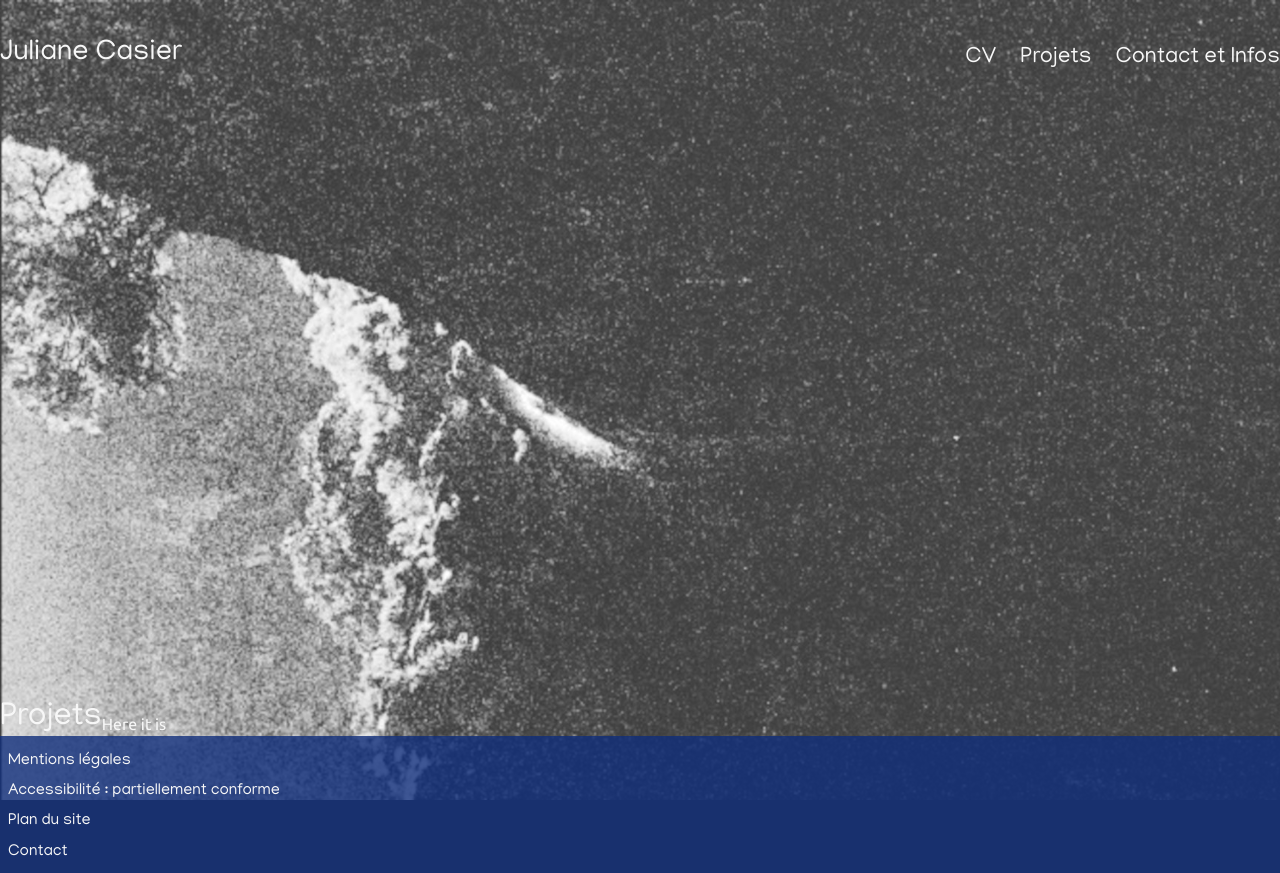
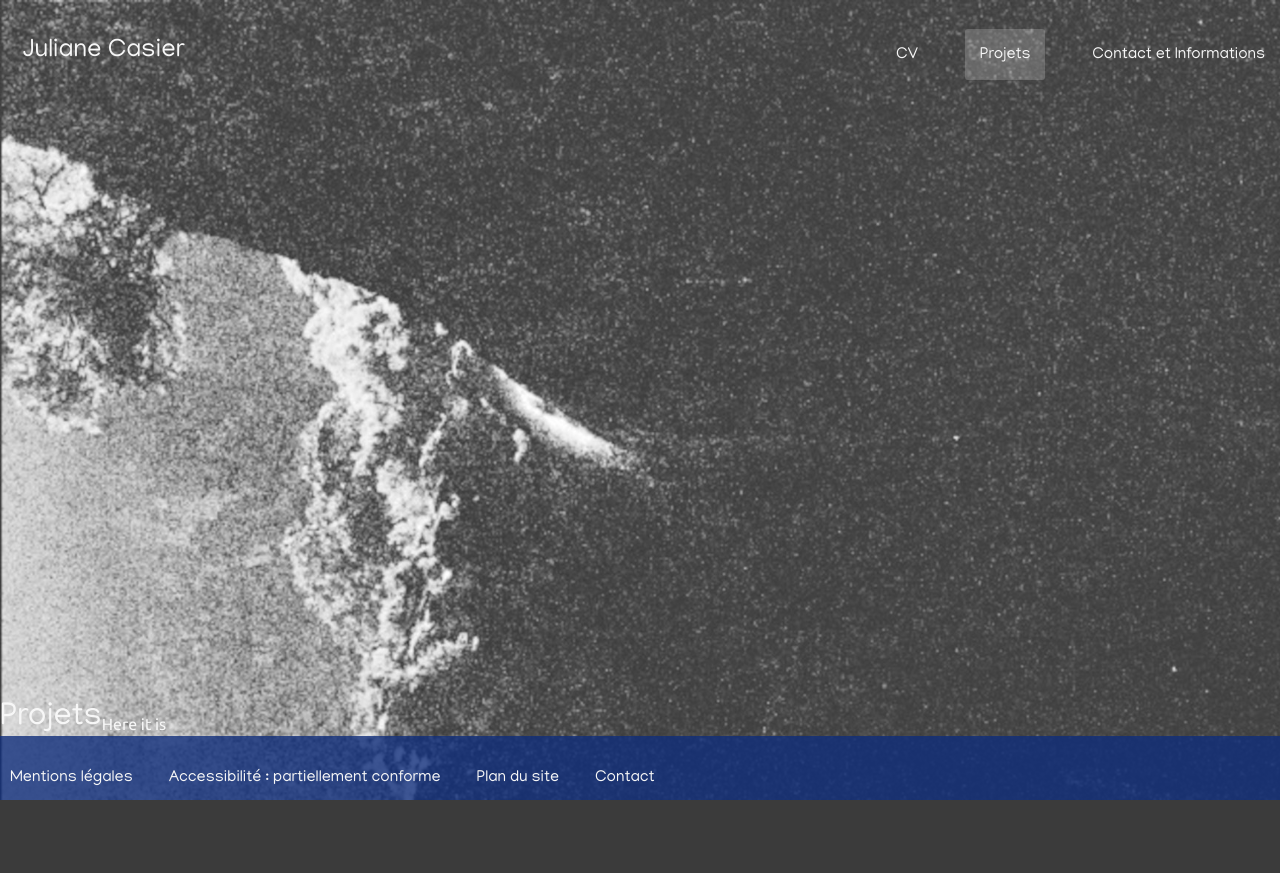
Before and after one commit to ilalande/portfolio, a Next.js app: page /projets in a window 1280 px wide. After the commit the page ends 800 px from the top, so only its background shows below. Built offline with nearby package versions, Linux system fonts and the light colour scheme.

Commit message:
refactoring navigation with a component navItems and routes file

```diff
--- a/components/footer/index.tsx
+++ b/components/footer/index.tsx
@@ -1,29 +1,14 @@
 import styles from '@styles/modules/Footer.module.scss';
 import Link from 'next/link';
+import { navItemsFooter } from '@utils/routes';
+import NavItems from '@components/navItems';
 const Footer = () => {
   return (
-    <>
-      <footer role='contentinfo' className={styles.footer}>
-        <div className={`${styles.listWrapper} section`}>
-          <ul>
-            <li>
-              <Link href='/page/mentions-legales'>Mentions légales</Link>
-            </li>
-            <li>
-              <Link href='/page/accessibilite'>
-                Accessibilité : partiellement conforme
-              </Link>
-            </li>
-            <li>
-              <Link href='/page/plan-du-site'>Plan du site</Link>
-            </li>
-            <li>
-              <Link href='/page/contact'>Contact</Link>
-            </li>
-          </ul>
-        </div>
-      </footer>
-    </>
+    <footer role='contentinfo' className={styles.footer}>
+      <div className={`${styles.listWrapper} section`}>
+        <NavItems navItems={navItemsFooter} cat='navFooter' />
+      </div>
+    </footer>
   );
 };
 export default Footer;
--- a/components/header/index.tsx
+++ b/components/header/index.tsx
@@ -1,5 +1,8 @@
 import styles from '@styles/modules/Header.module.scss';
-import Link from 'next/link';
+
+import { navItemsHeader } from '@utils/routes';
+import NavItems from '@components/navItems';
+
 const Header = () => {
   return (
     <>
@@ -9,22 +12,7 @@ const Header = () => {
           aria-label='navigation principale'
           className='section'
         >
-          <ul>
-            <li>
-              <Link href='/'>Juliane Casier </Link>
-            </li>
-          </ul>
-          <ul className={styles.menu}>
-            <li>
-              <Link href='/cv'>CV</Link>
-            </li>
-            <li>
-              <Link href='/page/projets'>Projets</Link>
-            </li>
-            <li>
-              <Link href='/page/contact'>Contact et Infos</Link>
-            </li>
-          </ul>
+          <NavItems navItems={navItemsHeader} cat='navHeader' />
         </nav>
       </header>
     </>
--- /dev/null
+++ b/components/navItems/index.tsx
@@ -0,0 +1,80 @@
+'use client';
+import styles from '@styles/modules/NavItems.module.scss';
+import { usePathname } from 'next/navigation';
+import Link from 'next/link';
+import { IRoutes } from '@custom-types/routes';
+import { useEffect } from 'react';
+interface INavItemsProps {
+  navItems: IRoutes[];
+  cat: string;
+}
+
+const NavItems = ({ navItems, cat }: INavItemsProps) => {
+  let pathname = usePathname() || '/';
+
+  return (
+    <div className={styles.navItems}>
+      {cat === 'navHeader' ? (
+        <div className={styles.headerWrapper}>
+          <ul className={styles.homeItemHeader}>
+            {pathname !== '/' ? (
+              <li>
+                <Link href={navItems[0].path}>{navItems[0].text}</Link>
+              </li>
+            ) : (
+              <></>
+            )}
+          </ul>
+          <ul className={styles.menuItemsHeader}>
+            {navItems
+              .filter((item) => item.name !== 'home')
+              .map((item) => {
+                return (
+                  <li
+                    key={item.id}
+                    className={
+                      pathname === item.path ? styles.activeLinkHeader : null
+                    }
+                  >
+                    {pathname !== item.path ? (
+                      <Link href={item.path}>{item.text}</Link>
+                    ) : (
+                      <span>{item.text}</span>
+                    )}
+                  </li>
+                );
+              })}
+          </ul>
+        </div>
+      ) : (
+        <div></div>
+      )}
+
+      {cat === 'navFooter' ? (
+        <div>
+          <ul className={styles.menuFooter}>
+            {navItems.map((item) => {
+              return (
+                <li
+                  key={item.id}
+                  className={
+                    pathname === item.path ? styles.activeLinkFooter : null
+                  }
+                >
+                  {pathname !== item.path ? (
+                    <Link href={item.path}>{item.text}</Link>
+                  ) : (
+                    <span>{item.text}</span>
+                  )}
+                </li>
+              );
+            })}
+          </ul>
+        </div>
+      ) : (
+        <></>
+      )}
+    </div>
+  );
+};
+export default NavItems;
--- /dev/null
+++ b/custom-types/routes.ts
@@ -0,0 +1,7 @@
+export interface IRoutes {
+  name: string;
+  text: string;
+  path: string;
+  id: string;
+  image?: string;
+}
--- a/styles/modules/Footer.module.scss
+++ b/styles/modules/Footer.module.scss
@@ -5,39 +5,3 @@
   font-size: 1.8rem;
   width: 100%;
 }
-.footer ul {
-  font-size: 1rem;
-  height: 100%;
-  width: 100%;
-  padding: 0.5rem;
-}
-.footer li {
-  padding-bottom: 0.2rem;
-  margin-top: 0.5rem;
-  //To avoid shift on hover
-  border-bottom: 1px solid transparent;
-}
-
-.footer a {
-  color: $main-color-white;
-}
-.footer li:hover {
-  border-bottom: 1px solid $main-color-white;
-  opacity: 90%;
-  cursor: pointer;
-  a {
-    font-weight: 800;
-  }
-}
-@media #{$laptop-up} {
-  .footer ul {
-    display: flex;
-    flex-wrap: wrap;
-    gap: 2rem;
-    margin: 0.2rem;
-    gap: 3rem;
-  }
-  .footer li {
-    padding-bottom: 0.5rem;
-  }
-}
--- a/styles/modules/Header.module.scss
+++ b/styles/modules/Header.module.scss
@@ -2,39 +2,7 @@
 
 .header nav {
   display: flex;
-  justify-content: space-between;
   align-items: flex-end;
   font-size: 1.8rem;
   width: 100%;
 }
-
-.header ul {
-  display: flex;
-  flex-wrap: wrap;
-}
-
-.menu {
-  font-size: 1.4rem;
-  gap: 1.5rem;
-}
-
-.header a {
-  color: $main-color-white;
-}
-
-.header li {
-  padding-bottom: 0.5rem;
-  //To avoid shift on hover
-  border-bottom: 2px solid transparent;
-}
-.header li:hover {
-  border-bottom: 2px solid white;
-  opacity: 90%;
-  cursor: pointer;
-}
-
-@media #{$laptop-up} {
-  .header ul {
-    margin-left: 0rem;
-  }
-}
--- /dev/null
+++ b/styles/modules/NavItems.module.scss
@@ -0,0 +1,113 @@
+@import '@styles/utilities/utilities.scss';
+.navItems {
+  width: 100%;
+  margin: 0;
+}
+
+.navItems ul {
+  font-size: 1rem;
+}
+
+.navItems li {
+  //To avoid too long line on hover in footer
+  width: fit-content;
+  //To avoid shift on hover
+  border: 2px solid transparent;
+}
+
+.navItems a:hover {
+  border-bottom: 2px solid $main-color-white;
+  opacity: 90%;
+  cursor: pointer;
+}
+
+.navItems a {
+  color: $main-color-white;
+}
+
+//To manage header
+.headerWrapper {
+  display: flex;
+  justify-content: space-between;
+  align-items: flex-end;
+  width: 100%;
+}
+
+.headerWrapper ul {
+  display: flex;
+  align-items: flex-end;
+  gap: 2rem;
+  margin-left: 0.5rem;
+  padding: 0;
+}
+
+.headerWrapper li {
+  padding: 0.8rem;
+}
+
+.menuItemsHeader a,
+.menuItemsHeader span {
+  font-size: 1rem;
+  padding-bottom: 0.8rem;
+}
+
+.activeLinkHeader {
+  background-color: $main-color-white__transparent20;
+  border-radius: 3px;
+}
+
+.homeItemHeader {
+  // To avoid shift on home page
+  min-width: 150px;
+}
+
+.homeItemHeader li {
+  font-size: 1.2rem;
+}
+
+.homeItemHeader a,
+.menuFooter span {
+  padding-bottom: 0.4rem;
+}
+//To manage footer
+.menuFooter {
+  margin: 0.5rem 0 0.2rem 0.5rem;
+}
+
+.menuFooter li {
+  padding-bottom: 0.5rem;
+}
+.menuFooter a,
+.menuFooter span {
+  padding-bottom: 0.4rem;
+}
+
+.activeLinkFooter span {
+  border-bottom: 2px solid $main-color-white;
+}
+
+//Media queries
+@media #{$laptop-up} {
+  .menuFooter {
+    margin: 0 0 0.2rem 0;
+  }
+
+  .headerWrapper ul {
+    margin: 0;
+  }
+}
+
+@media #{$medium-up} {
+  .menuFooter {
+    display: flex;
+    flex-wrap: wrap;
+    gap: 2rem;
+  }
+  .homeItemHeader li {
+    font-size: 1.6rem;
+  }
+
+  .menuItemsHeader li {
+    font-size: 1.2rem;
+  }
+}
--- a/styles/utilities/colorVariables.scss
+++ b/styles/utilities/colorVariables.scss
@@ -1,12 +1,15 @@
 $main-color-black: hsl(0, 0%, 23%);
 $second-color-blue: hsla(223, 78%, 27%);
 $main-color-white: hsl(0, 0%, 97%);
+$main-color-white__transparent20: hsl(0, 0%, 97%, 0.2);
 $second-color-blue__transparent-80: hsla(223, 78%, 27%, 0.8);
+$second-color-blue__transparent-60: hsla(223, 78%, 27%, 0.6);
 $main-color-white__transparent-80: hsl(0, 0%, 97%, 0.8);
 $main-color-black__transparent-90: hsl(0, 0%, 23%, 0.9);
 
 :export {
   main-color-black: $main-color-black;
   second-color-blue: $second-color-blue;
+  second-color-blue__transparent-80: $second-color-blue__transparent-80;
   main-color-white: $main-color-white;
 }
--- /dev/null
+++ b/utils/routes.ts
@@ -0,0 +1,55 @@
+import { IRoutes } from '@custom-types/routes';
+
+export const navItemsHeader: IRoutes[] = [
+  {
+    name: 'home',
+    text: 'Juliane Casier',
+    path: '/',
+    id: 'HEAD000',
+  },
+  {
+    name: 'cv',
+    text: 'CV',
+    path: '/cv',
+    id: 'HEAD001',
+  },
+  {
+    name: 'projects',
+    text: 'Projets',
+    path: '/projets',
+    id: 'HEAD002',
+  },
+  {
+    name: 'contact',
+    text: 'Contact et Informations',
+    path: '/page/contact',
+    id: 'HEAD003',
+  },
+];
+export const navItemsFooter: IRoutes[] = [
+  {
+    name: 'legal',
+    text: 'Mentions légales',
+    path: '/page/mentions-legales',
+    id: 'FOOTER000',
+  },
+
+  {
+    name: 'acessibility',
+    text: 'Accessibilité : partiellement conforme',
+    path: '/page/accessibilite',
+    id: 'FOOTER001',
+  },
+  {
+    name: 'sitemap',
+    text: 'Plan du site',
+    path: '/page/plan-du-site',
+    id: 'FOOTER002',
+  },
+  {
+    name: 'contact',
+    text: 'Contact',
+    path: '/page/contact',
+    id: 'FOOTER003',
+  },
+];
```
Also changed, not shown: app/page/contact/page.tsx (added, +8 -0 lines).
